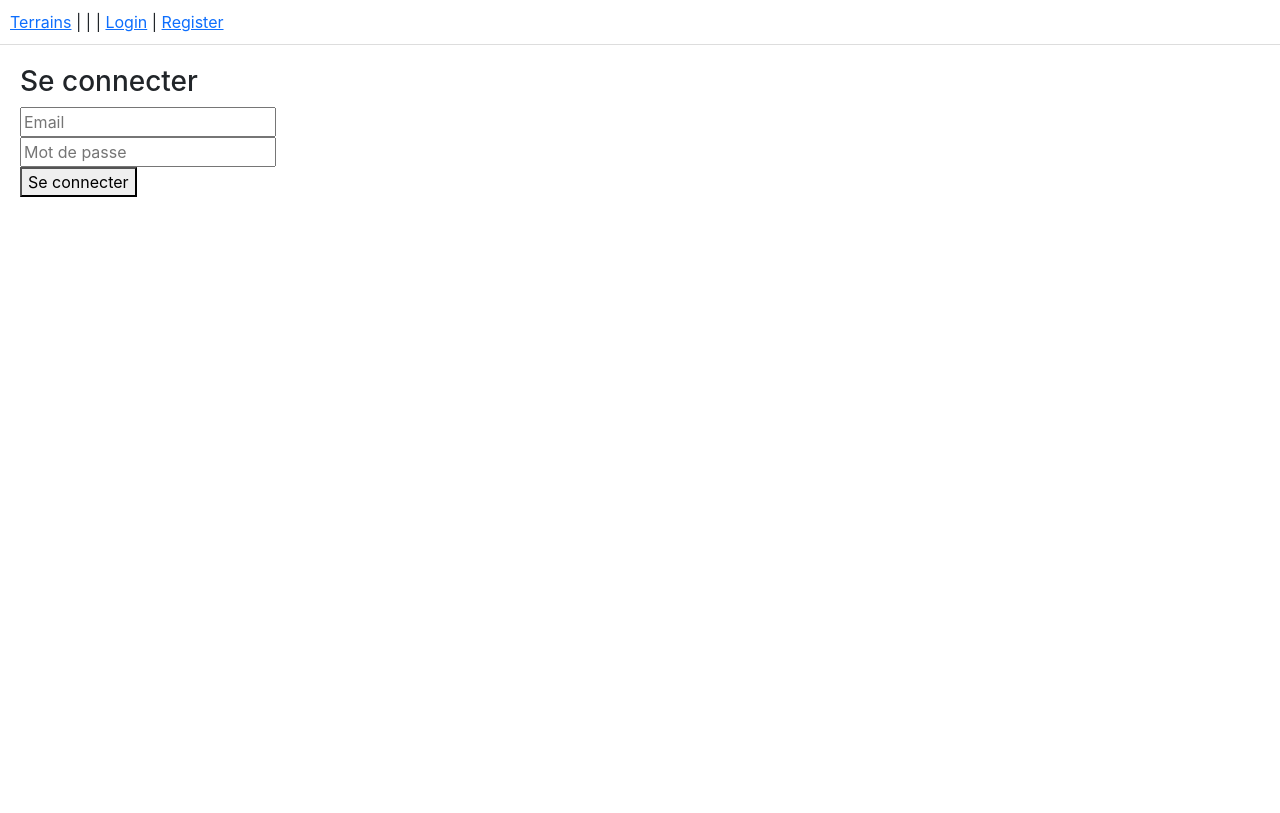
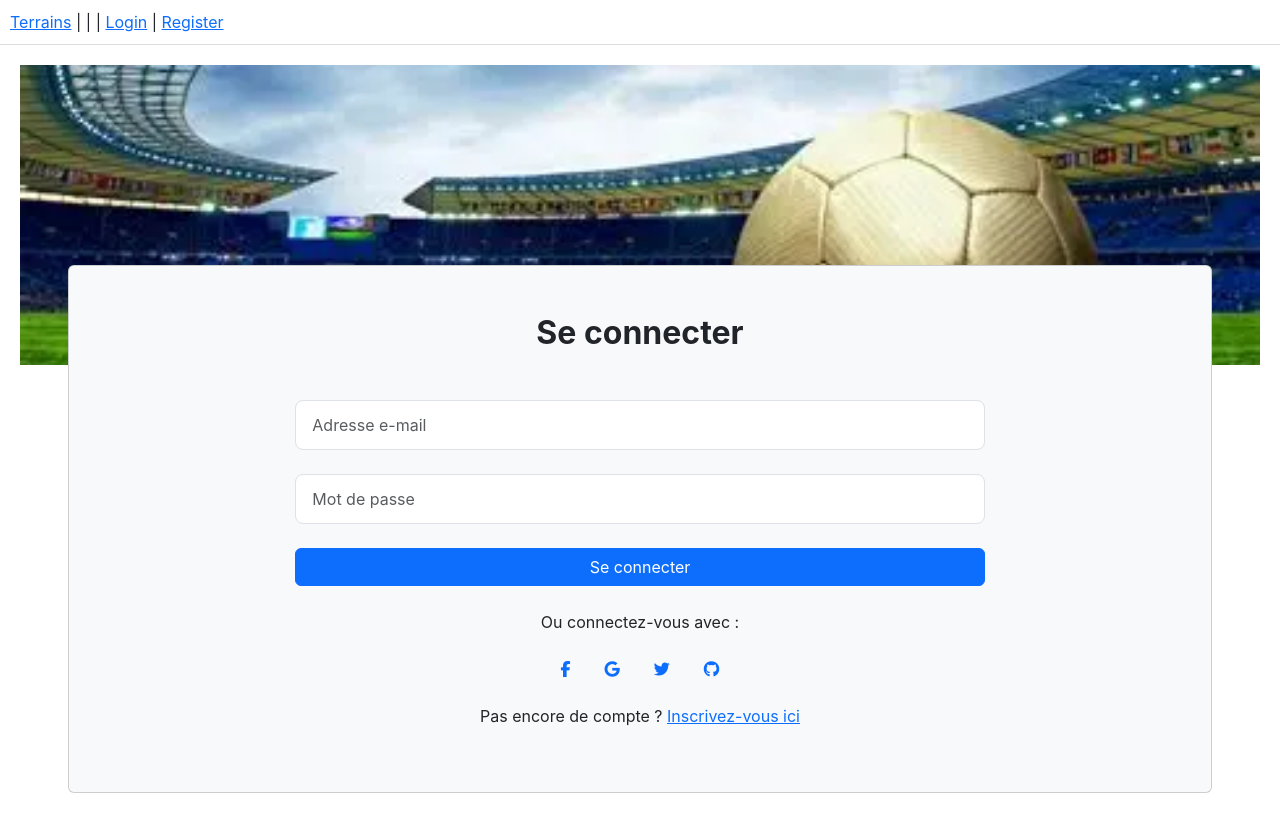
Before and after one commit to ElJOUNAIDI/fil_rouge, a React (Create React App) app in the folder frontend/: page /login in a window 1280 px wide. Built offline with nearby package versions, Linux system fonts and the light colour scheme.

Commit message:
Ajout style page LOGIN

```diff
--- a/frontend/public/index.html
+++ b/frontend/public/index.html
@@ -36,7 +36,7 @@
       rel="stylesheet"
     />
 
-    <title>React App</title>
+    <title>Play Sports</title>
   </head>
   <body>
     <noscript>You need to enable JavaScript to run this app.</noscript>
--- a/frontend/src/components/Auth/Login.js
+++ b/frontend/src/components/Auth/Login.js
@@ -1,30 +1,104 @@
-import React, {useState} from 'react';
+import React, { useState } from 'react';
 import api from '../../api';
 import { useNavigate } from 'react-router-dom';
+import imgterain from '../../assets/terain.webp';
+import '../../style/Register.css'; // ✅ on réutilise les mêmes classes CSS
 
-export default function Login(){
-  const [email,setEmail]=useState('');
-  const [password,setPassword]=useState('');
+export default function Login() {
+  const [email, setEmail] = useState('');
+  const [password, setPassword] = useState('');
   const nav = useNavigate();
 
   const submit = async (e) => {
     e.preventDefault();
-    try{
-      const res = await api.post('/login',{email,password});
+    try {
+      const res = await api.post('/login', { email, password });
       localStorage.setItem('token', res.data.token);
       localStorage.setItem('user', JSON.stringify(res.data.user));
       nav('/');
-    } catch(err){
+    } catch (err) {
       alert('Identifiants invalides');
     }
   };
 
   return (
-    <form onSubmit={submit}>
-      <h3>Se connecter</h3>
-      <input type="email" placeholder="Email" value={email} onChange={e=>setEmail(e.target.value)} required /><br/>
-      <input type="password" placeholder="Mot de passe" value={password} onChange={e=>setPassword(e.target.value)} required /><br/>
-      <button>Se connecter</button>
-    </form>
+    <section className="text-center">
+      {/* Image d’arrière-plan */}
+      <div
+        className="p-5 bg-image register-bg"
+        style={{ backgroundImage: `url(${imgterain})` }}
+      ></div>
+
+      {/* Carte du formulaire */}
+      <div className="card mx-4 mx-md-5 shadow-5-strong bg-body-tertiary register-card">
+        <div className="card-body py-5 px-md-5">
+          <div className="row d-flex justify-content-center">
+            <div className="col-lg-8">
+              <h2 className="fw-bold mb-5">Se connecter</h2>
+
+              <form onSubmit={submit}>
+                {/* Email */}
+                <div className="form-outline mb-4">
+                  <input
+                    type="email"
+                    id="formEmail"
+                    className="form-control"
+                    placeholder="Adresse e-mail"
+                    value={email}
+                    onChange={(e) => setEmail(e.target.value)}
+                    required
+                  />
+                </div>
+
+                {/* Mot de passe */}
+                <div className="form-outline mb-4">
+                  <input
+                    type="password"
+                    id="formPassword"
+                    className="form-control"
+                    placeholder="Mot de passe"
+                    value={password}
+                    onChange={(e) => setPassword(e.target.value)}
+                    required
+                  />
+                </div>
+
+                {/* Bouton de connexion */}
+                <button type="submit" className="btn btn-primary btn-block mb-4">
+                  Se connecter
+                </button>
+
+                {/* Liens / Réseaux sociaux */}
+                <div className="text-center">
+                  <p>Ou connectez-vous avec :</p>
+                  <button type="button" className="btn btn-link btn-floating mx-1">
+                    <i className="fab fa-facebook-f"></i>
+                  </button>
+                  <button type="button" className="btn btn-link btn-floating mx-1">
+                    <i className="fab fa-google"></i>
+                  </button>
+                  <button type="button" className="btn btn-link btn-floating mx-1">
+                    <i className="fab fa-twitter"></i>
+                  </button>
+                  <button type="button" className="btn btn-link btn-floating mx-1">
+                    <i className="fab fa-github"></i>
+                  </button>
+                </div>
+
+                {/* Lien vers la page d’inscription */}
+                <div className="text-center mt-3">
+                  <p>
+                    Pas encore de compte ?{' '}
+                    <a href="/register" className="text-primary">
+                      Inscrivez-vous ici
+                    </a>
+                  </p>
+                </div>
+              </form>
+            </div>
+          </div>
+        </div>
+      </div>
+    </section>
   );
 }
```
